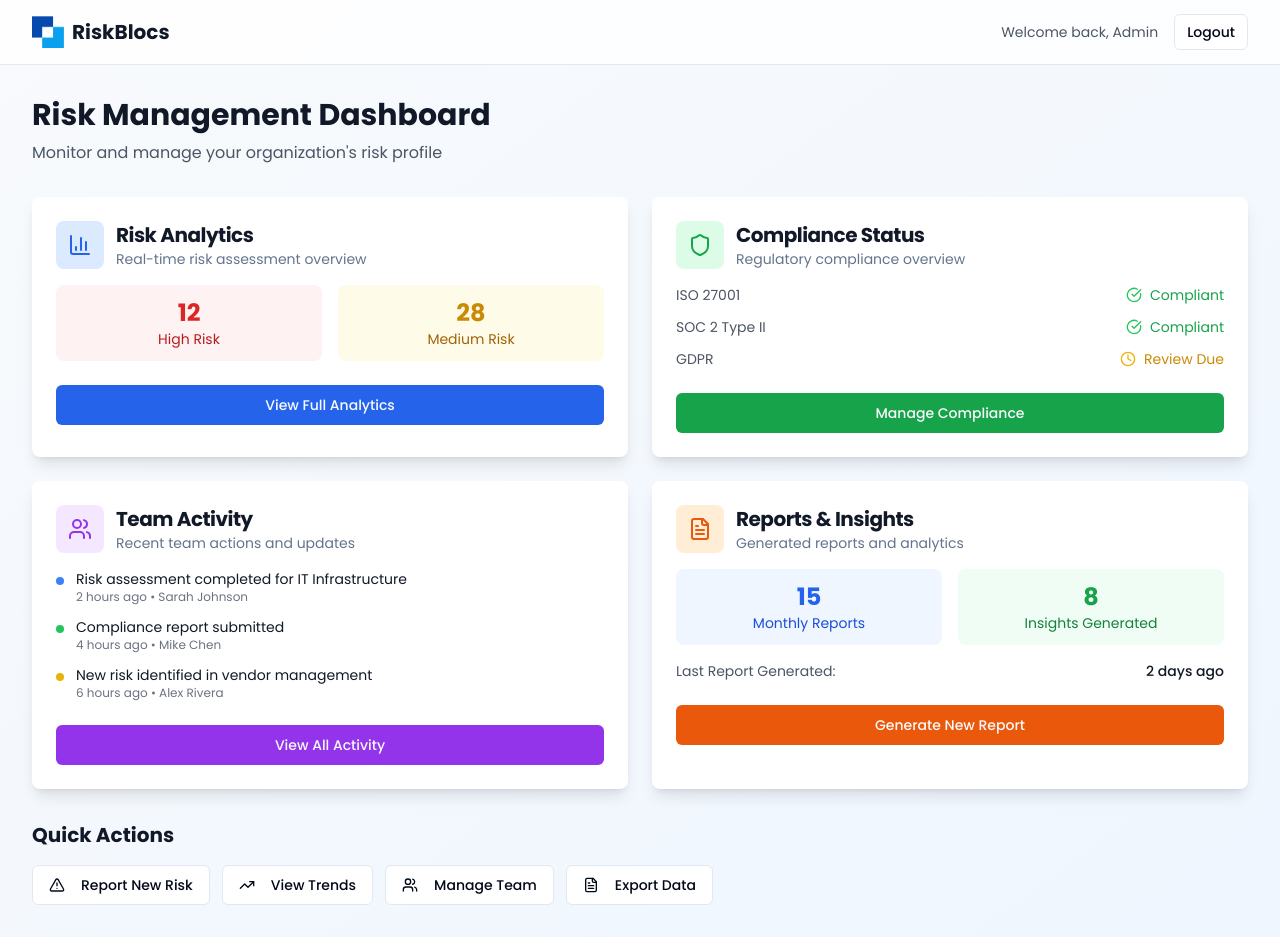
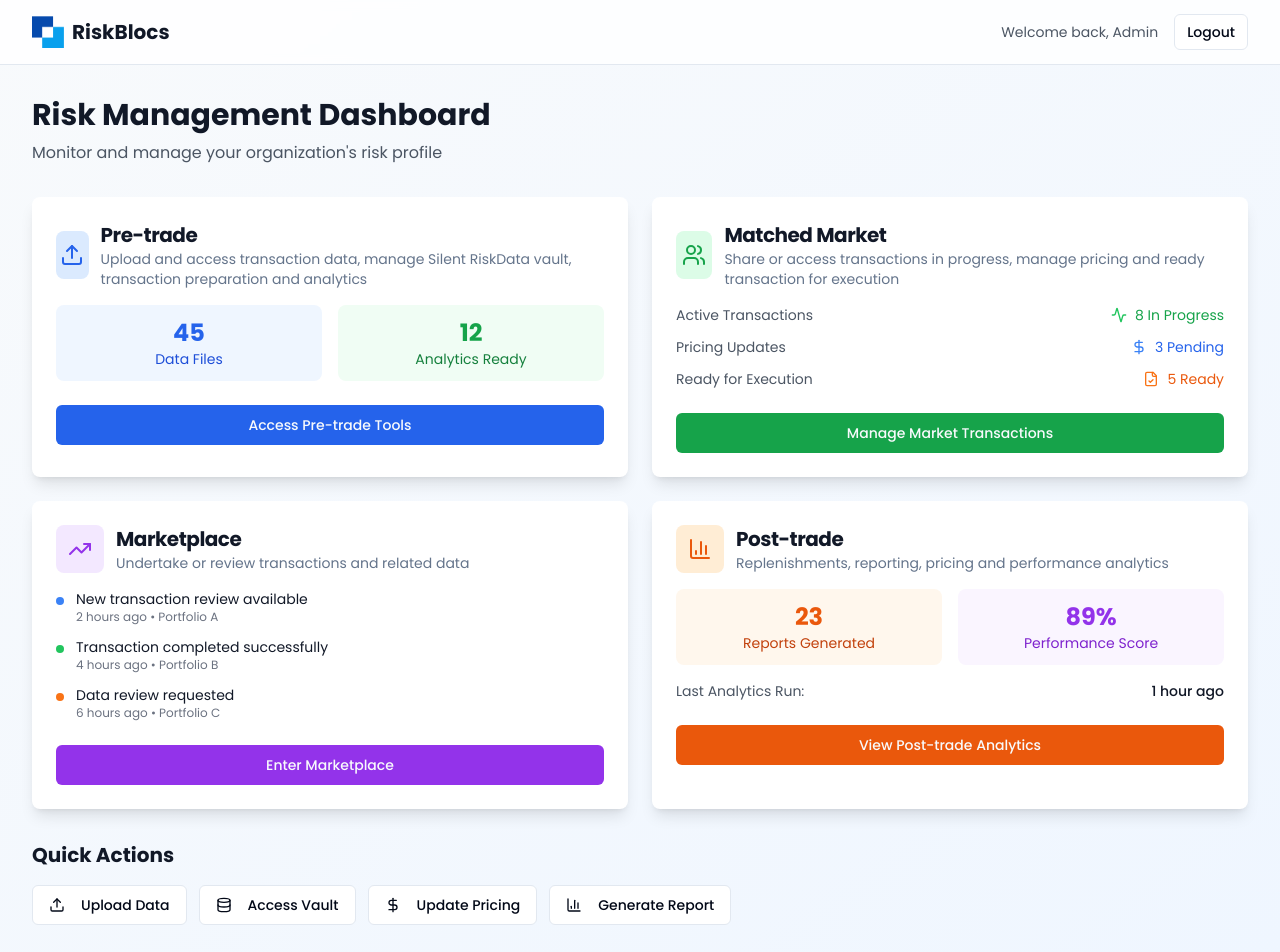
Before and after one commit to BogdanRemusPintilie/public_v, a React (Vite) app: page /dashboard in a window 1280 px wide. Shown: the top 952 px of the page. Built offline with nearby package versions, Linux system fonts and the light colour scheme.

Commit message:
Refactor: Update dashboard panel headings
Updated the headings of the dashboard panels with the provided descriptions.

```diff
--- a/src/pages/Dashboard.tsx
+++ b/src/pages/Dashboard.tsx
@@ -1,7 +1,7 @@
 
 import { Card, CardContent, CardDescription, CardHeader, CardTitle } from "@/components/ui/card";
 import { Button } from "@/components/ui/button";
-import { BarChart3, Users, Shield, TrendingUp, AlertTriangle, CheckCircle, Clock, FileText } from 'lucide-react';
+import { Upload, Users, TrendingUp, BarChart3, Database, DollarSign, FileCheck, Activity } from 'lucide-react';
 
 const Dashboard = () => {
   return (
@@ -32,51 +32,51 @@ const Dashboard = () => {
 
         {/* Dashboard Panels */}
         <div className="grid lg:grid-cols-2 gap-6">
-          {/* Risk Analytics Panel */}
+          {/* Pre-trade Panel */}
           <Card className="border-0 shadow-lg hover:shadow-xl transition-all duration-300">
             <CardHeader className="pb-4">
               <div className="flex items-center justify-between">
                 <div className="flex items-center space-x-3">
                   <div className="w-12 h-12 bg-blue-100 rounded-lg flex items-center justify-center">
-                    <BarChart3 className="h-6 w-6 text-blue-600" />
+                    <Upload className="h-6 w-6 text-blue-600" />
                   </div>
                   <div>
-                    <CardTitle className="text-xl font-bold text-gray-900">Risk Analytics</CardTitle>
-                    <CardDescription>Real-time risk assessment overview</CardDescription>
+                    <CardTitle className="text-xl font-bold text-gray-900">Pre-trade</CardTitle>
+                    <CardDescription>Upload and access transaction data, manage Silent RiskData vault, transaction preparation and analytics</CardDescription>
                   </div>
                 </div>
               </div>
             </CardHeader>
             <CardContent className="space-y-4">
               <div className="grid grid-cols-2 gap-4">
-                <div className="text-center p-3 bg-red-50 rounded-lg">
-                  <div className="text-2xl font-bold text-red-600">12</div>
-                  <div className="text-sm text-red-700">High Risk</div>
+                <div className="text-center p-3 bg-blue-50 rounded-lg">
+                  <div className="text-2xl font-bold text-blue-600">45</div>
+                  <div className="text-sm text-blue-700">Data Files</div>
                 </div>
-                <div className="text-center p-3 bg-yellow-50 rounded-lg">
-                  <div className="text-2xl font-bold text-yellow-600">28</div>
-                  <div className="text-sm text-yellow-700">Medium Risk</div>
+                <div className="text-center p-3 bg-green-50 rounded-lg">
+                  <div className="text-2xl font-bold text-green-600">12</div>
+                  <div className="text-sm text-green-700">Analytics Ready</div>
                 </div>
               </div>
               <div className="pt-2">
                 <Button className="w-full bg-blue-600 hover:bg-blue-700">
-                  View Full Analytics
+                  Access Pre-trade Tools
                 </Button>
               </div>
             </CardContent>
           </Card>
 
-          {/* Compliance Monitoring Panel */}
+          {/* Matched Market Panel */}
           <Card className="border-0 shadow-lg hover:shadow-xl transition-all duration-300">
             <CardHeader className="pb-4">
               <div className="flex items-center justify-between">
                 <div className="flex items-center space-x-3">
                   <div className="w-12 h-12 bg-green-100 rounded-lg flex items-center justify-center">
-                    <Shield className="h-6 w-6 text-green-600" />
+                    <Users className="h-6 w-6 text-green-600" />
                   </div>
                   <div>
-                    <CardTitle className="text-xl font-bold text-gray-900">Compliance Status</CardTitle>
-                    <CardDescription>Regulatory compliance overview</CardDescription>
+                    <CardTitle className="text-xl font-bold text-gray-900">Matched Market</CardTitle>
+                    <CardDescription>Share or access transactions in progress, manage pricing and ready transaction for execution</CardDescription>
                   </div>
                 </div>
               </div>
@@ -84,46 +84,46 @@ const Dashboard = () => {
             <CardContent className="space-y-4">
               <div className="space-y-3">
                 <div className="flex items-center justify-between">
-                  <span className="text-sm text-gray-600">ISO 27001</span>
+                  <span className="text-sm text-gray-600">Active Transactions</span>
                   <div className="flex items-center space-x-2">
-                    <CheckCircle className="h-4 w-4 text-green-500" />
-                    <span className="text-sm text-green-600">Compliant</span>
+                    <Activity className="h-4 w-4 text-green-500" />
+                    <span className="text-sm text-green-600">8 In Progress</span>
                   </div>
                 </div>
                 <div className="flex items-center justify-between">
-                  <span className="text-sm text-gray-600">SOC 2 Type II</span>
+                  <span className="text-sm text-gray-600">Pricing Updates</span>
                   <div className="flex items-center space-x-2">
-                    <CheckCircle className="h-4 w-4 text-green-500" />
-                    <span className="text-sm text-green-600">Compliant</span>
+                    <DollarSign className="h-4 w-4 text-blue-500" />
+                    <span className="text-sm text-blue-600">3 Pending</span>
                   </div>
                 </div>
                 <div className="flex items-center justify-between">
-                  <span className="text-sm text-gray-600">GDPR</span>
+                  <span className="text-sm text-gray-600">Ready for Execution</span>
                   <div className="flex items-center space-x-2">
-                    <Clock className="h-4 w-4 text-yellow-500" />
-                    <span className="text-sm text-yellow-600">Review Due</span>
+                    <FileCheck className="h-4 w-4 text-orange-500" />
+                    <span className="text-sm text-orange-600">5 Ready</span>
                   </div>
                 </div>
               </div>
               <div className="pt-2">
                 <Button className="w-full bg-green-600 hover:bg-green-700">
-                  Manage Compliance
+                  Manage Market Transactions
                 </Button>
               </div>
             </CardContent>
           </Card>
 
-          {/* Team Activity Panel */}
+          {/* Marketplace Panel */}
           <Card className="border-0 shadow-lg hover:shadow-xl transition-all duration-300">
             <CardHeader className="pb-4">
               <div className="flex items-center justify-between">
                 <div className="flex items-center space-x-3">
                   <div className="w-12 h-12 bg-purple-100 rounded-lg flex items-center justify-center">
-                    <Users className="h-6 w-6 text-purple-600" />
+                    <TrendingUp className="h-6 w-6 text-purple-600" />
                   </div>
                   <div>
-                    <CardTitle className="text-xl font-bold text-gray-900">Team Activity</CardTitle>
-                    <CardDescription>Recent team actions and updates</CardDescription>
+                    <CardTitle className="text-xl font-bold text-gray-900">Marketplace</CardTitle>
+                    <CardDescription>Undertake or review transactions and related data</CardDescription>
                   </div>
                 </div>
               </div>
@@ -133,66 +133,66 @@ const Dashboard = () => {
                 <div className="flex items-start space-x-3">
                   <div className="w-2 h-2 bg-blue-500 rounded-full mt-2"></div>
                   <div className="flex-1">
-                    <p className="text-sm text-gray-900">Risk assessment completed for IT Infrastructure</p>
-                    <p className="text-xs text-gray-500">2 hours ago • Sarah Johnson</p>
+                    <p className="text-sm text-gray-900">New transaction review available</p>
+                    <p className="text-xs text-gray-500">2 hours ago • Portfolio A</p>
                   </div>
                 </div>
                 <div className="flex items-start space-x-3">
                   <div className="w-2 h-2 bg-green-500 rounded-full mt-2"></div>
                   <div className="flex-1">
-                    <p className="text-sm text-gray-900">Compliance report submitted</p>
-                    <p className="text-xs text-gray-500">4 hours ago • Mike Chen</p>
+                    <p className="text-sm text-gray-900">Transaction completed successfully</p>
+                    <p className="text-xs text-gray-500">4 hours ago • Portfolio B</p>
                   </div>
                 </div>
                 <div className="flex items-start space-x-3">
-                  <div className="w-2 h-2 bg-yellow-500 rounded-full mt-2"></div>
+                  <div className="w-2 h-2 bg-orange-500 rounded-full mt-2"></div>
                   <div className="flex-1">
-                    <p className="text-sm text-gray-900">New risk identified in vendor management</p>
-                    <p className="text-xs text-gray-500">6 hours ago • Alex Rivera</p>
+                    <p className="text-sm text-gray-900">Data review requested</p>
+                    <p className="text-xs text-gray-500">6 hours ago • Portfolio C</p>
                   </div>
                 </div>
               </div>
               <div className="pt-2">
                 <Button className="w-full bg-purple-600 hover:bg-purple-700">
-                  View All Activity
+                  Enter Marketplace
                 </Button>
               </div>
             </CardContent>
           </Card>
 
-          {/* Reports & Insights Panel */}
+          {/* Post-trade Panel */}
           <Card className="border-0 shadow-lg hover:shadow-xl transition-all duration-300">
             <CardHeader className="pb-4">
               <div className="flex items-center justify-between">
                 <div className="flex items-center space-x-3">
                   <div className="w-12 h-12 bg-orange-100 rounded-lg flex items-center justify-center">
-                    <FileText className="h-6 w-6 text-orange-600" />
+                    <BarChart3 className="h-6 w-6 text-orange-600" />
                   </div>
                   <div>
-                    <CardTitle className="text-xl font-bold text-gray-900">Reports & Insights</CardTitle>
-                    <CardDescription>Generated reports and analytics</CardDescription>
+                    <CardTitle className="text-xl font-bold text-gray-900">Post-trade</CardTitle>
+                    <CardDescription>Replenishments, reporting, pricing and performance analytics</CardDescription>
                   </div>
                 </div>
               </div>
             </CardHeader>
             <CardContent className="space-y-4">
               <div className="grid grid-cols-2 gap-4">
-                <div className="text-center p-3 bg-blue-50 rounded-lg">
-                  <div className="text-2xl font-bold text-blue-600">15</div>
-                  <div className="text-sm text-blue-700">Monthly Reports</div>
+                <div className="text-center p-3 bg-orange-50 rounded-lg">
+                  <div className="text-2xl font-bold text-orange-600">23</div>
+                  <div className="text-sm text-orange-700">Reports Generated</div>
                 </div>
-                <div className="text-center p-3 bg-green-50 rounded-lg">
-                  <div className="text-2xl font-bold text-green-600">8</div>
-                  <div className="text-sm text-green-700">Insights Generated</div>
+                <div className="text-center p-3 bg-purple-50 rounded-lg">
+                  <div className="text-2xl font-bold text-purple-600">89%</div>
+                  <div className="text-sm text-purple-700">Performance Score</div>
                 </div>
               </div>
               <div className="flex items-center justify-between text-sm">
-                <span className="text-gray-600">Last Report Generated:</span>
-                <span className="text-gray-900 font-medium">2 days ago</span>
+                <span className="text-gray-600">Last Analytics Run:</span>
+                <span className="text-gray-900 font-medium">1 hour ago</span>
               </div>
               <div className="pt-2">
                 <Button className="w-full bg-orange-600 hover:bg-orange-700">
-                  Generate New Report
+                  View Post-trade Analytics
                 </Button>
               </div>
             </CardContent>
@@ -204,20 +204,20 @@ const Dashboard = () => {
           <h2 className="text-xl font-bold text-gray-900 mb-4">Quick Actions</h2>
           <div className="flex flex-wrap gap-3">
             <Button variant="outline" className="flex items-center space-x-2">
-              <AlertTriangle className="h-4 w-4" />
-              <span>Report New Risk</span>
+              <Upload className="h-4 w-4" />
+              <span>Upload Data</span>
             </Button>
             <Button variant="outline" className="flex items-center space-x-2">
-              <TrendingUp className="h-4 w-4" />
-              <span>View Trends</span>
+              <Database className="h-4 w-4" />
+              <span>Access Vault</span>
             </Button>
             <Button variant="outline" className="flex items-center space-x-2">
-              <Users className="h-4 w-4" />
-              <span>Manage Team</span>
+              <DollarSign className="h-4 w-4" />
+              <span>Update Pricing</span>
             </Button>
             <Button variant="outline" className="flex items-center space-x-2">
-              <FileText className="h-4 w-4" />
-              <span>Export Data</span>
+              <BarChart3 className="h-4 w-4" />
+              <span>Generate Report</span>
             </Button>
           </div>
         </div>
```
